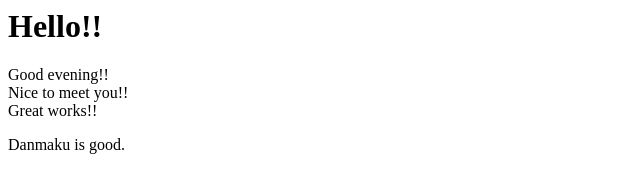
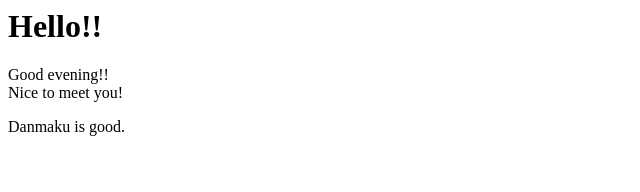
Before and after one commit to denika9114/portfolio, a plain HTML site: page index.html in a window 1280 px wide. Shown: the whole page, without its empty margins (0-640 px from the left). Drawn offline with Linux system fonts and the light colour scheme.

Commit message:
Add files via upload

```diff
--- a/index.html
+++ b/index.html
@@ -7,9 +7,7 @@
 		<p>
 			Good evening!!
 			<br/>
-			Nice to meet you!!
-			<br/>
-			Great works!!
+			Nice to meet you!
 		</p>
 		<p>
 			Danmaku is good.
```
